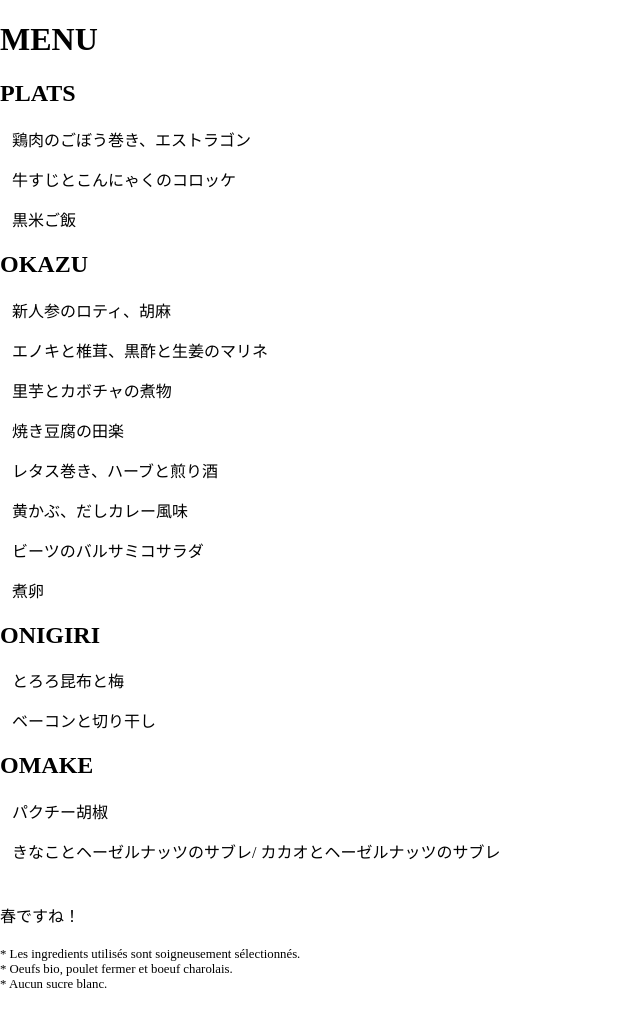
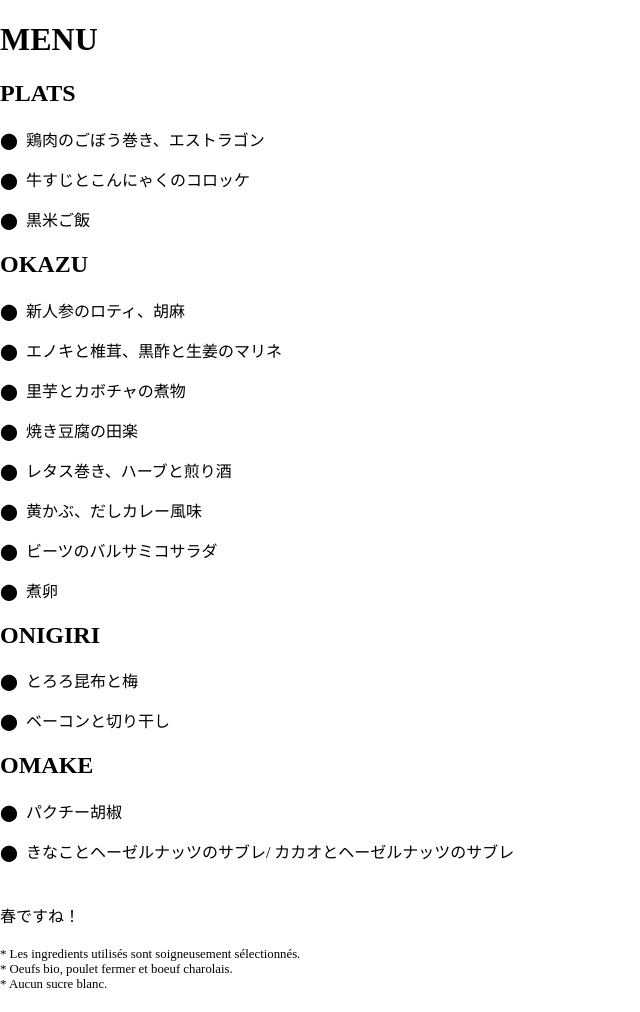
Before and after one commit to matsupin/main, a Jekyll site: the page built from menus/commande_etsuko_190325.html, in a window 1280 px wide. Shown: the whole page, without its empty margins (0-640 px from the left). Built offline with Jekyll 4.4.1, drawn with Linux system fonts in a browser that asks for light colours.

Commit message:
Update commande_etsuko_190325.html

```diff
--- a/menus/commande_etsuko_190325.html
+++ b/menus/commande_etsuko_190325.html
@@ -11,11 +11,11 @@ title: Bento Menu
     <section class="menu-section">
         <h2 class="section-title">PLATS</h2>
 
-        <p class="dish-text">&nbsp;&nbsp;&nbsp;<span class="highlight">鶏肉のごぼう巻き、エストラゴン</p>
+        <p><span class="menu-dot">&#11044;</span> <span class="dish-name">&nbsp;鶏肉のごぼう巻き、エストラゴン</span></p>
 
-        <p class="dish-text">&nbsp;&nbsp;&nbsp;<span class="highlight">牛すじとこんにゃくのコロッケ</p>
+        <p><span class="menu-dot">&#11044;</span> <span class="dish-name">&nbsp;牛すじとこんにゃくのコロッケ</span></p>
 
-        <p class="dish-text">&nbsp;&nbsp;&nbsp;<span class="highlight">黒米ご飯</p>
+        <p><span class="menu-dot">&#11044;</span> <span class="dish-name">&nbsp;黒米ご飯</span></p>
 
     </section>
 
@@ -23,21 +23,21 @@ title: Bento Menu
     <section class="menu-section">
         <h2 class="section-title">OKAZU</h2>
 
-        <p class="dish-text">&nbsp;&nbsp;&nbsp;<span class="highlight">新人参のロティ、胡麻</p>
+        <p><span class="menu-dot">&#11044;</span> <span class="dish-name">&nbsp;新人参のロティ、胡麻</span></p>
 
-        <p class="dish-text">&nbsp;&nbsp;&nbsp;<span class="highlight">エノキと椎茸、黒酢と生姜のマリネ</p>
+        <p><span class="menu-dot">&#11044;</span> <span class="dish-name">&nbsp;エノキと椎茸、黒酢と生姜のマリネ</span></p>
 
-        <p class="dish-text">&nbsp;&nbsp;&nbsp;<span class="highlight">里芋とカボチャの煮物</p>
+        <p><span class="menu-dot">&#11044;</span> <span class="dish-name">&nbsp;里芋とカボチャの煮物</span></p>
 
-        <p class="dish-text">&nbsp;&nbsp;&nbsp;<span class="highlight">焼き豆腐の田楽</p>
+        <p><span class="menu-dot">&#11044;</span> <span class="dish-name">&nbsp;焼き豆腐の田楽</span></p>
 
-        <p class="dish-text">&nbsp;&nbsp;&nbsp;<span class="highlight">レタス巻き、ハーブと煎り酒</p>
+        <p><span class="menu-dot">&#11044;</span> <span class="dish-name">&nbsp;レタス巻き、ハーブと煎り酒</span></p>
 
-        <p class="dish-text">&nbsp;&nbsp;&nbsp;<span class="highlight">黄かぶ、だしカレー風味</p>
+        <p><span class="menu-dot">&#11044;</span> <span class="dish-name">&nbsp;黄かぶ、だしカレー風味</span></p>
 
-        <p class="dish-text">&nbsp;&nbsp;&nbsp;<span class="highlight">ビーツのバルサミコサラダ</p>
+        <p><span class="menu-dot">&#11044;</span> <span class="dish-name">&nbsp;ビーツのバルサミコサラダ</span></p>
 
-        <p class="dish-text">&nbsp;&nbsp;&nbsp;<span class="highlight">煮卵</p>
+        <p><span class="menu-dot">&#11044;</span> <span class="dish-name">&nbsp;煮卵</span></p>
 
     </section>
 
@@ -45,9 +45,9 @@ title: Bento Menu
     <section class="menu-section">
         <h2 class="section-title">ONIGIRI</h2>
 
-        <p class="dish-text">&nbsp;&nbsp;&nbsp;<span class="highlight">とろろ昆布と梅</p>
+        <p><span class="menu-dot">&#11044;</span> <span class="dish-name">&nbsp;とろろ昆布と梅</span></p>
 
-        <p class="dish-text">&nbsp;&nbsp;&nbsp;<span class="highlight">ベーコンと切り干し</p>
+        <p><span class="menu-dot">&#11044;</span> <span class="dish-name">&nbsp;ベーコンと切り干し</span></p>
 
     </section>
 
@@ -56,9 +56,9 @@ title: Bento Menu
     <section class="menu-section">
         <h2 class="section-title">OMAKE</h2>
 
-        <p class="dish-text">&nbsp;&nbsp;&nbsp;<span class="highlight">パクチー胡椒</p>
+        <p><span class="menu-dot">&#11044;</span> <span class="dish-name">&nbsp;パクチー胡椒</span></p>
 
-        <p class="dish-text">&nbsp;&nbsp;&nbsp;<span class="highlight">きなことヘーゼルナッツのサブレ/ カカオとヘーゼルナッツのサブレ</p>
+        <p><span class="menu-dot">&#11044;</span> <span class="dish-name">&nbsp;きなことヘーゼルナッツのサブレ/ カカオとヘーゼルナッツのサブレ</span></p>
 
     </section>
 
```
